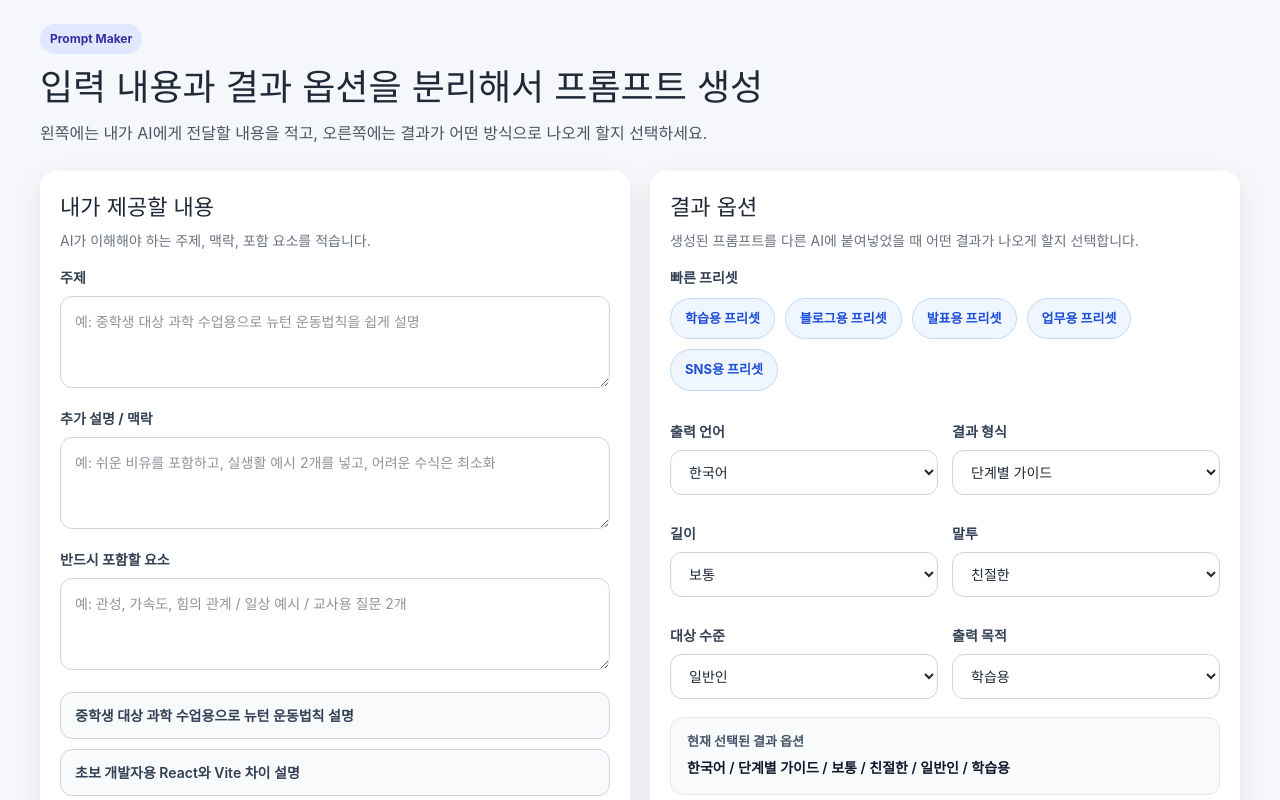
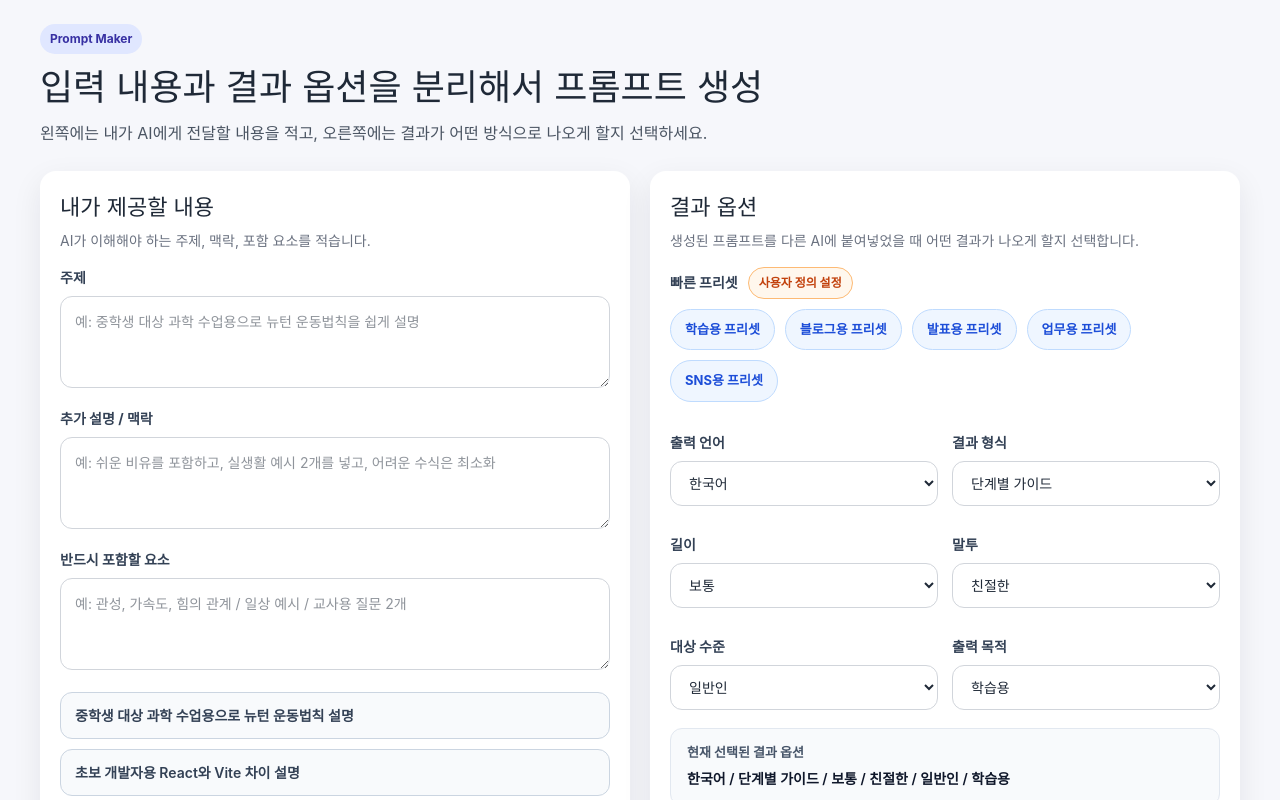
Before and after one commit to guswoths/prompt-maker, a React (Vite) app: page / in a window 1280 px wide. Shown: the top 800 px of the page. Built offline with nearby package versions, Linux system fonts and the light colour scheme.

Commit message:
Add custom state badge when preset does not match

```diff
--- a/src/App.jsx
+++ b/src/App.jsx
@@ -146,8 +146,9 @@ function App() {
     ].join(" / ");
   }, [outputLanguage, outputFormat, outputLength, tone, audienceLevel, purpose]);
 
-  const activePresetKey = useMemo(() => {
-    const matchedPreset = purposePresets.find((preset) => {
+  const activePreset = useMemo(() => {
+    return (
+      purposePresets.find((preset) => {
         return (
           preset.values.outputLanguage === outputLanguage &&
           preset.values.outputFormat === outputFormat &&
@@ -156,10 +157,11 @@ function App() {
           preset.values.audienceLevel === audienceLevel &&
           preset.values.purpose === purpose
         );
-    });
+      }) || null
+    );
+  }, [outputLanguage, outputFormat, outputLength, tone, audienceLevel, purpose]);
 
-    return matchedPreset ? matchedPreset.key : null;
-  }, [outputLanguage, outputFormat, outputLength, tone, audienceLevel, purpose]);
+  const isCustomState = activePreset === null;
 
   const handleExampleClick = (exampleText) => {
     setTopic(exampleText);
@@ -308,10 +310,20 @@ function App() {
             </div>
 
             <div style={styles.presetSection}>
+              <div style={styles.presetHeader}>
                 <p style={styles.presetLabel}>빠른 프리셋</p>
+                {isCustomState ? (
+                  <span style={styles.customBadge}>사용자 정의 설정</span>
+                ) : (
+                  <span style={styles.activePresetBadge}>
+                    현재 프리셋: {activePreset.label}
+                  </span>
+                )}
+              </div>
+
               <div style={styles.presetWrap}>
                 {purposePresets.map((preset) => {
-                  const isActive = activePresetKey === preset.key;
+                  const isActive = activePreset?.key === preset.key;
 
                   return (
                     <button
@@ -555,12 +567,38 @@ const styles = {
   presetSection: {
     marginBottom: "16px"
   },
+  presetHeader: {
+    display: "flex",
+    flexWrap: "wrap",
+    alignItems: "center",
+    gap: "10px",
+    marginBottom: "10px"
+  },
   presetLabel: {
     margin: 0,
-    marginBottom: "10px",
     fontSize: "14px",
     fontWeight: 700,
     color: "#334155"
+  },
+  customBadge: {
+    display: "inline-block",
+    borderRadius: "999px",
+    background: "#fff7ed",
+    color: "#c2410c",
+    border: "1px solid #fdba74",
+    padding: "6px 10px",
+    fontSize: "12px",
+    fontWeight: 700
+  },
+  activePresetBadge: {
+    display: "inline-block",
+    borderRadius: "999px",
+    background: "#eff6ff",
+    color: "#1d4ed8",
+    border: "1px solid #bfdbfe",
+    padding: "6px 10px",
+    fontSize: "12px",
+    fontWeight: 700
   },
   presetWrap: {
     display: "flex",
```
Lines whose indentation alone changed are shown as unchanged.
